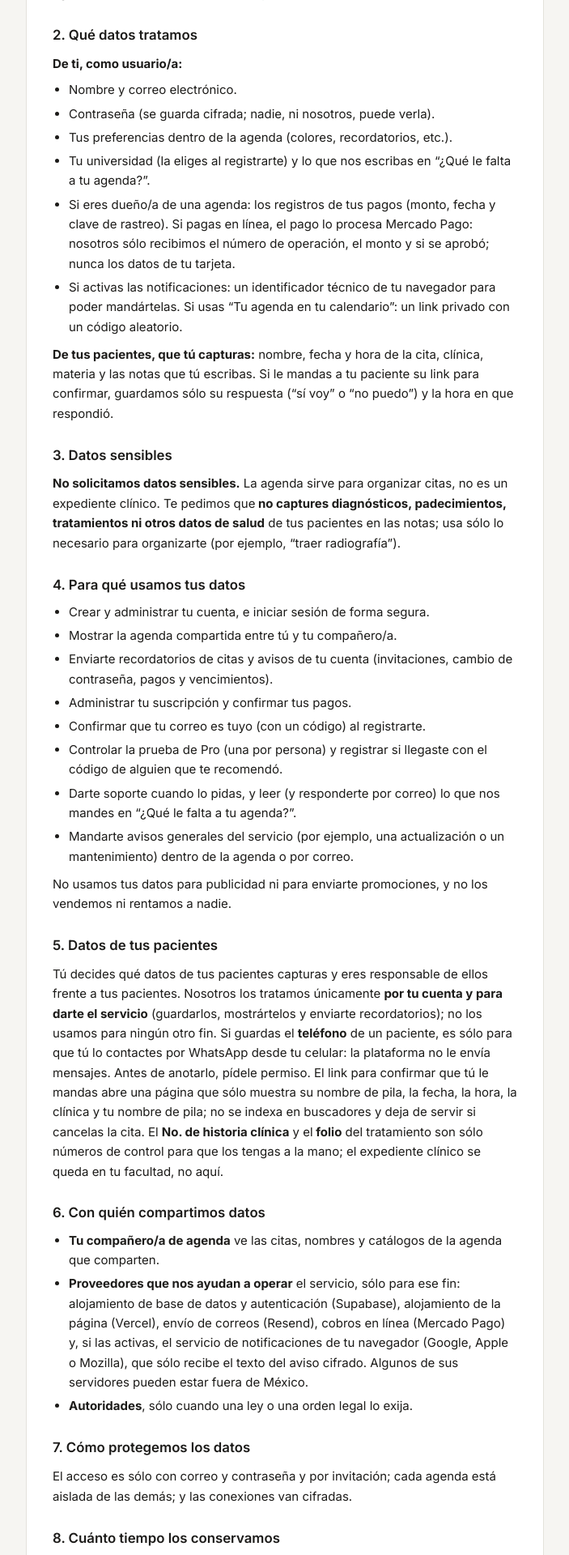
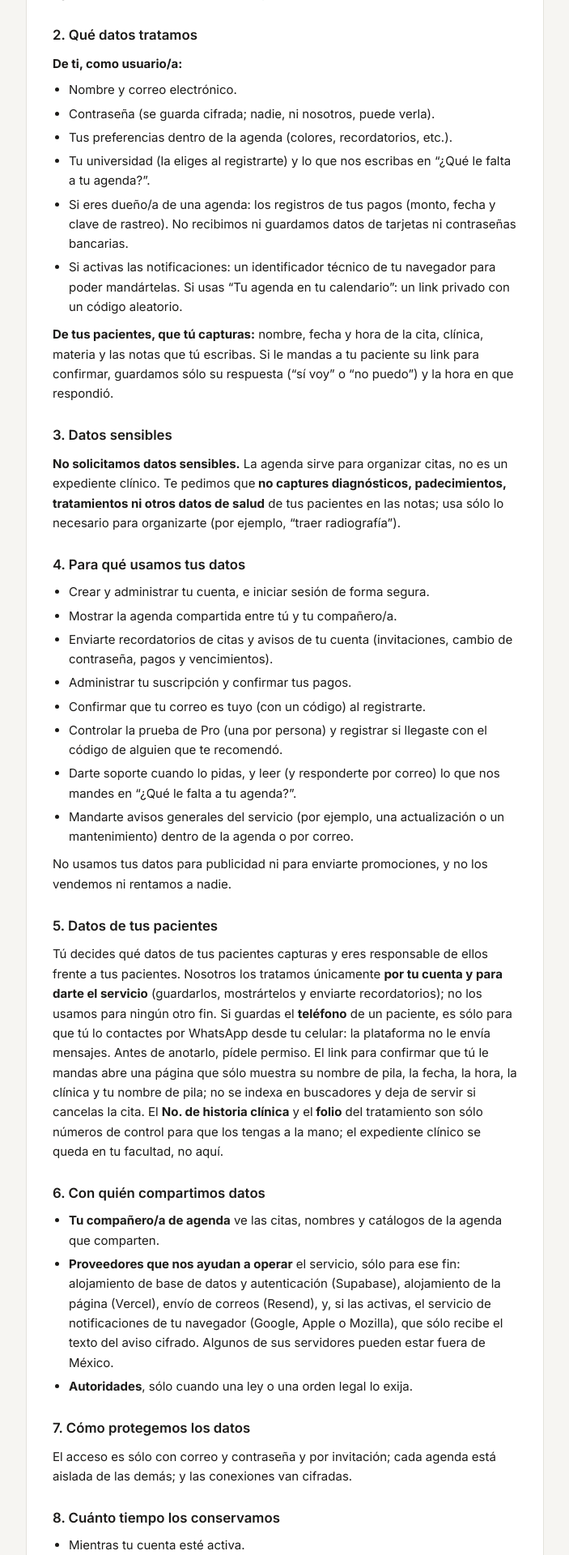
Before and after one commit to AndyPerezMdz/odonto-agenda, a Next.js app: page /privacidad in a window 1280 px wide. Shown: the part 316-2236 px from the top of the page at 81% size, without its empty margins (288-991 px from the left). Built offline with nearby package versions, Linux system fonts and the light colour scheme.

Commit message:
Ajustes 2.0: términos sin Mercado Pago, detalles de Gratis

```diff
--- a/app/privacidad/page.tsx
+++ b/app/privacidad/page.tsx
@@ -1,6 +1,7 @@
 import type { Metadata } from "next";
 import DocLegal from "@/components/DocLegal";
 import { LEGAL } from "@/lib/legal";
+import { PAGO_EN_LINEA } from "@/lib/plan";
 
 export const metadata: Metadata = { title: "Aviso de privacidad — Agenda de clínicas" };
 
@@ -21,7 +22,7 @@ export default function PrivacidadPage() {
         <li>Contraseña (se guarda cifrada; nadie, ni nosotros, puede verla).</li>
         <li>Tus preferencias dentro de la agenda (colores, recordatorios, etc.).</li>
         <li>Tu universidad (la eliges al registrarte) y lo que nos escribas en “¿Qué le falta a tu agenda?”.</li>
-        <li>Si eres dueño/a de una agenda: los registros de tus pagos (monto, fecha y clave de rastreo). Si pagas en línea, el pago lo procesa Mercado Pago: nosotros sólo recibimos el número de operación, el monto y si se aprobó; nunca los datos de tu tarjeta.</li>
+        <li>Si eres dueño/a de una agenda: los registros de tus pagos (monto, fecha y clave de rastreo).{PAGO_EN_LINEA ? " Si pagas en línea, el pago lo procesa Mercado Pago: nosotros sólo recibimos el número de operación, el monto y si se aprobó; nunca los datos de tu tarjeta." : " No recibimos ni guardamos datos de tarjetas ni contraseñas bancarias."}</li>
         <li>Si activas las notificaciones: un identificador técnico de tu navegador para poder mandártelas. Si usas “Tu agenda en tu calendario”: un link privado con un código aleatorio.</li>
       </ul>
       <p><b>De tus pacientes, que tú capturas:</b> nombre, fecha y hora de la cita, clínica, materia y las notas que tú escribas. Si le mandas a tu paciente su link para confirmar, guardamos sólo su respuesta (“sí voy” o “no puedo”) y la hora en que respondió.</p>
@@ -61,7 +62,7 @@ export default function PrivacidadPage() {
         <li><b>Tu compañero/a de agenda</b> ve las citas, nombres y catálogos de la agenda que comparten.</li>
         <li>
           <b>Proveedores que nos ayudan a operar</b> el servicio, sólo para ese fin: alojamiento de base de datos y autenticación
-          (Supabase), alojamiento de la página (Vercel), envío de correos (Resend), cobros en línea (Mercado Pago) y, si las activas, el servicio de notificaciones de tu navegador (Google, Apple o Mozilla), que sólo recibe el texto del aviso cifrado. Algunos de sus servidores pueden estar fuera de México.
+          (Supabase), alojamiento de la página (Vercel), envío de correos (Resend),{PAGO_EN_LINEA ? " cobros en línea (Mercado Pago)," : ""} y, si las activas, el servicio de notificaciones de tu navegador (Google, Apple o Mozilla), que sólo recibe el texto del aviso cifrado. Algunos de sus servidores pueden estar fuera de México.
         </li>
         <li><b>Autoridades</b>, sólo cuando una ley o una orden legal lo exija.</li>
       </ul>
--- a/app/terminos/page.tsx
+++ b/app/terminos/page.tsx
@@ -2,6 +2,7 @@ import type { Metadata } from "next";
 import Link from "next/link";
 import DocLegal from "@/components/DocLegal";
 import { LEGAL } from "@/lib/legal";
+import { PAGO_EN_LINEA } from "@/lib/plan";
 
 export const metadata: Metadata = { title: "Términos y condiciones — Agenda de clínicas" };
 
@@ -37,8 +38,12 @@ export default function TerminosPage() {
       <h2>4. Suscripción y pagos</h2>
       <ul>
         <li>La agenda tiene dos niveles <b>por agenda</b> (dueño/a y compañero/a): <b>Gratis</b>, sin costo y sin fecha de fin, con lo necesario para la clínica (agenda compartida, citas, asistencia, horario, folios, avance del periodo actual); y <b>Pro</b>, de paga, que agrega funciones como recordatorios, notificaciones, historial completo, PDF, pacientes, confirmación del paciente con link y, en la UADY, ritmo, material y turnos. La lista vigente está en <b>Personalizar → Suscripción</b>.</li>
-        <li>Pro se paga por adelantado por el plan que elijas (mensual, trimestral, por periodo o anual; los planes más largos cuestan menos por mes). Los precios aparecen en <b>Personalizar → Suscripción</b>.</li>
-        <li>Puedes pagar en línea con tarjeta u OXXO a través de <b>Mercado Pago</b>, que procesa el pago (nosotros no vemos ni guardamos los datos de tu tarjeta), o por transferencia con el <b>concepto</b> indicado y presionando <b>“Ya pagué”</b>; la transferencia se confirma manualmente. Te avisamos por correo.</li>
+        <li>Pro se paga por adelantado por el plan que elijas (los disponibles aparecen ahí mismo; los planes más largos cuestan menos por mes). Los precios aparecen en <b>Personalizar → Suscripción</b>.</li>
+        {PAGO_EN_LINEA ? (
+          <li>Puedes pagar en línea con tarjeta u OXXO a través de <b>Mercado Pago</b>, que procesa el pago (nosotros no vemos ni guardamos los datos de tu tarjeta), o por transferencia con el <b>concepto</b> indicado y presionando <b>“Ya pagué”</b>; la transferencia se confirma manualmente. Te avisamos por correo.</li>
+        ) : (
+          <li>Se paga por transferencia con el <b>concepto</b> indicado y presionando <b>“Ya pagué”</b>. El pago se confirma manualmente y te avisamos por correo.</li>
+        )}
         <li>Pro no se renueva solo. Cuando termina, la agenda <b>pasa a Gratis</b>: no se borra nada y lo que capturaste con Pro vuelve a verse al renovar.</li>
         <li>Los periodos ya pagados no son reembolsables, salvo que se haya cobrado por error.</li>
         <li><b>Prueba de Pro:</b> {L.diasPrueba} días, una por persona, seas dueño/a o compañero/a. Si entras a una agenda que está en su prueba, usas la tuya. A una agenda con Pro pagado puedes entrar sin gastarla. Si dejas una agenda en su prueba para entrar a una pagada dentro de los primeros 7 días, te la devolvemos (sólo una vez).</li>
--- a/components/Avance.tsx
+++ b/components/Avance.tsx
@@ -77,7 +77,7 @@ export default function Avance({ userId }: { userId: string }) {
     return lista.map(({ materia, citas: deMateria }) => ({
       materia,
       meta: materia ? metas.get(`${persona}:${materia.id}`) ?? null : null,
-      enBanco: (pacientes ?? []).filter((x) => x.owner_id === persona && (x.materia_id ?? "") === (materia?.id ?? "") && (x.estado === "pendiente" || x.estado === "contactado")).length,
+      enBanco: !pro ? 0 : (pacientes ?? []).filter((x) => x.owner_id === persona && (x.materia_id ?? "") === (materia?.id ?? "") && (x.estado === "pendiente" || x.estado === "contactado")).length,
       pacientes: deMateria.filter((c) => c.estado === "asistio").sort((a, b) => a.fecha.localeCompare(b.fecha)),
       asistio: deMateria.filter((c) => c.estado === "asistio").length,
       falto: deMateria.filter((c) => c.estado === "falto").length,
@@ -90,7 +90,7 @@ export default function Avance({ userId }: { userId: string }) {
         : null,
     }));
     // eslint-disable-next-line react-hooks/exhaustive-deps
-  }, [mias, materias, hoy, metas, persona, pacientes, conRitmo, horarios, citas, inicio, fin, turnos.modo, turnos.inicia]);
+  }, [mias, materias, hoy, metas, persona, pacientes, pro, conRitmo, horarios, citas, inicio, fin, turnos.modo, turnos.inicia]);
 
   async function guardarFin(v: string) {
     await supabase.from("perfiles").update({ fin_clinicas: v || null }).eq("id", userId);
--- a/components/TarjetaCita.tsx
+++ b/components/TarjetaCita.tsx
@@ -39,7 +39,11 @@ export default function TarjetaCita({ cita: c, userId, hoy, dueno, clinica, mate
   }
   const est = estadoDe(c.estado);
   const cancelada = c.estado === "cancelo";
-  const puedeMarcar = !soloLectura && c.owner_id === userId && !c.estado && c.fecha <= hoy;
+  // De hoy, sólo cuando ya empezó (no preguntar "¿Llegó?" de una cita que todavía no es)
+  const ahora = new Date();
+  const horaAhora = `${String(ahora.getHours()).padStart(2, "0")}:${String(ahora.getMinutes()).padStart(2, "0")}`;
+  const yaEmpezo = c.fecha < hoy || (c.fecha === hoy && hhmm(c.hora_inicio) <= horaAhora);
+  const puedeMarcar = !soloLectura && c.owner_id === userId && !c.estado && yaEmpezo;
   const link = c.token_confirmar && typeof window !== "undefined" ? enlaceConfirmar(c.token_confirmar, window.location.origin) : undefined;
   const wa = pro && c.owner_id === userId && !cancelada && c.fecha >= hoy && !c.confirmacion ? enlaceWhatsApp(c.telefono, mensajeConfirmar(c, clinica?.numero, link)) : null;
 
```
